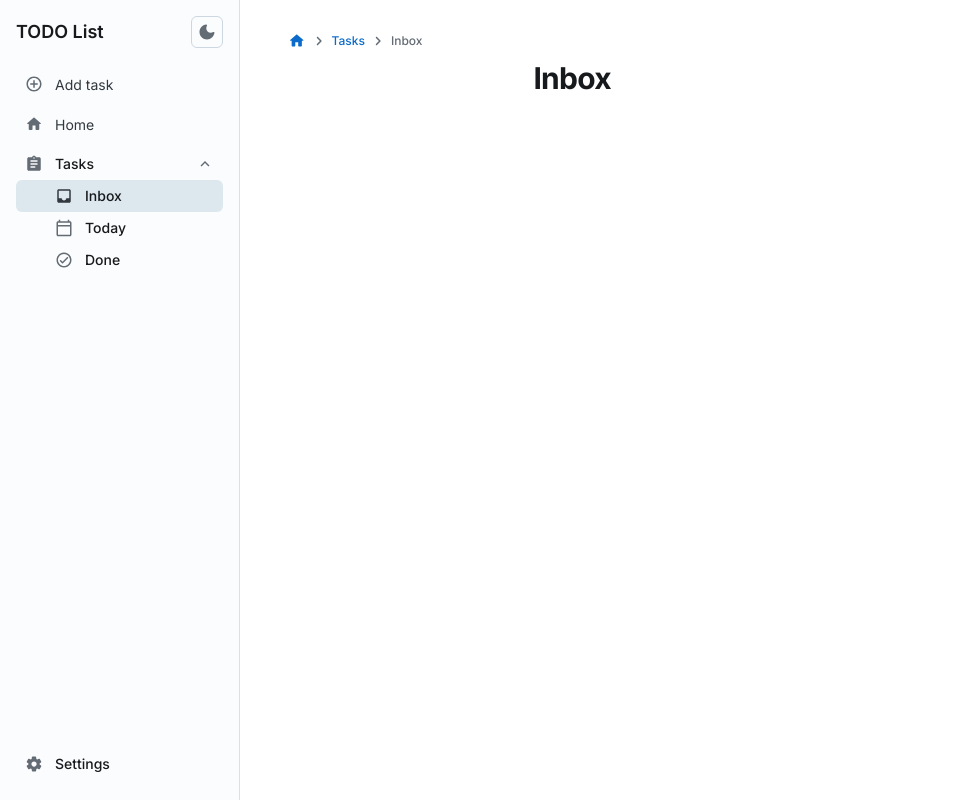
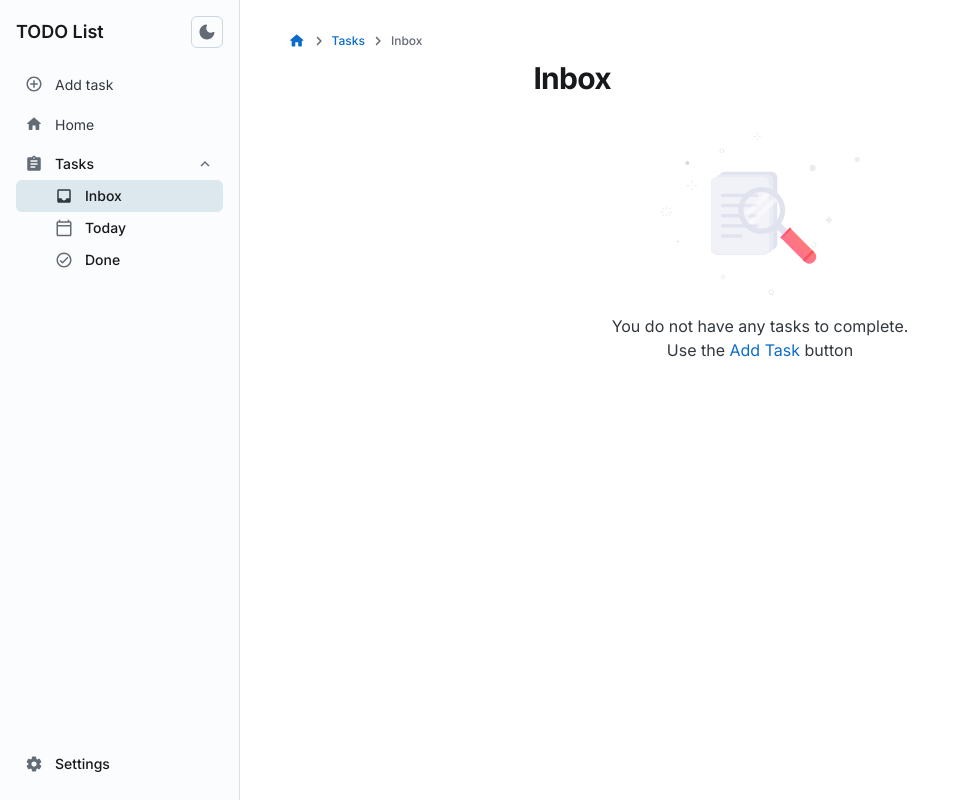
Before and after one commit to Mateusz2734/todo-list, a React (Vite) app: page /tasks/inbox in a window 1280 px wide. Shown: the whole page, without its empty margins (0-954 px from the left). Built offline with nearby package versions, Linux system fonts and the light colour scheme.

Commit message:
chore: Add Inbox empty state; Make 404 page prettier

```diff
--- a/src/App.tsx
+++ b/src/App.tsx
@@ -1,4 +1,4 @@
-import { Routes, Route } from 'react-router-dom';
+import { Routes, Route, Navigate } from 'react-router-dom';
 
 import TasksLayout from './components/TasksLayout';
 import Layout from './components/Layout';
@@ -16,7 +16,7 @@ export default function App() {
         <Route index element={<Home />} />
         <Route path="/settings" element={<Settings />} />
         <Route path="/tasks" element={<TasksLayout />}>
-          <Route index element={<></>} />
+          <Route index element={<Navigate to="/tasks/inbox" />} />
           <Route path="inbox" element={<AllTasks />} />
           <Route path="today" element={<TodayTasks />} />
           <Route path="done" element={<DoneTasks />} />
--- a/src/components/Layout.tsx
+++ b/src/components/Layout.tsx
@@ -38,8 +38,8 @@ export default function Layout() {
                     >
                         <Box sx={{ px: { xs: 2, md: 6 } }}>
                             <Breadcrumbs />
-                            <Stack alignItems={"center"} >
-                                <Stack width={{ sm: "80%", xs: "90%" }} alignItems={"center"} >
+                            <Stack alignItems="center" >
+                                <Stack width={{ sm: "80%", xs: "90%" }} alignItems="center" >
                                     <Outlet />
                                 </Stack>
                             </Stack>
--- a/src/components/TasksLayout.tsx
+++ b/src/components/TasksLayout.tsx
@@ -8,7 +8,7 @@ export default function TasksLayout() {
     const location = useLocation();
 
     return (
-        <Stack width={{ lg: "60%", xs: "100%" }} spacing={2}>
+        <Stack width={{ lg: "60%", xs: "100%" }} height="100%" spacing={2}>
             <Typography level="h2">
                 {sitemap.find((item) => item.path === location.pathname)?.name}
             </Typography>
--- a/src/pages/NotFound.tsx
+++ b/src/pages/NotFound.tsx
@@ -1,9 +1,13 @@
 import Typography from '@mui/joy/Typography';
+import Box from '@mui/joy/Box';
 
 export default function NotFoundPage() {
     return (
-        <Typography level="h2" component="h1" sx={{ mt: 1, mb: 2 }}>
-            404 Not Found
-        </Typography>
+        <Box sx={{ display: "flex", flexDirection: "column", alignItems: "center", justifyContent: "center", height: "100%" }}>
+            <Typography level="h2" component="h1" sx={{ mt: 1, mb: -10 }}>
+                Oops...
+            </Typography>
+            <img src="/not-found.svg" alt="My SVG" width={400} height={400} />
+        </Box>
     );
 }
--- a/src/pages/TaskInbox.tsx
+++ b/src/pages/TaskInbox.tsx
@@ -1,13 +1,28 @@
+import Box from "@mui/joy/Box";
+import Typography from "@mui/joy/Typography";
+
 import { TaskCard } from "../components/TaskCard";
 import useTaskStore from "../model/store";
 
 export default function TaskInboxPage() {
     const { tasks } = useTaskStore();
 
+    const notDoneTasks = tasks.filter((task) => task.status !== "done");
+
+    if (notDoneTasks.length === 0) {
+        return (
+            <Box sx={{ display: "flex", flexDirection: "column", alignItems: "center", justifyContent: "center" }}>
+                <img src="/empty-state.svg" alt="My SVG" width={200} height={200} />
+                <Typography>You do not have any tasks to complete.</Typography>
+                <Typography>Use the <Typography color="primary">Add Task</Typography> button</Typography>
+            </Box>
+        );
+    }
+
     return (
         <>
-            {tasks.map((task) => (
-                task.status !== "done" && <TaskCard key={task.id} task={task} />
+            {notDoneTasks.map((task) => (
+                <TaskCard key={task.id} task={task} />
             ))}
         </>
     );
--- a/vite.config.ts
+++ b/vite.config.ts
@@ -1,7 +1,7 @@
-import { defineConfig } from 'vite'
-import react from '@vitejs/plugin-react-swc'
+import { defineConfig } from "vite";
+import react from "@vitejs/plugin-react-swc";
 
 // https://vitejs.dev/config/
 export default defineConfig({
   plugins: [react()],
-})
+});
```
Also changed, not shown: public/empty-state.svg (added), public/not-found.svg (added).
